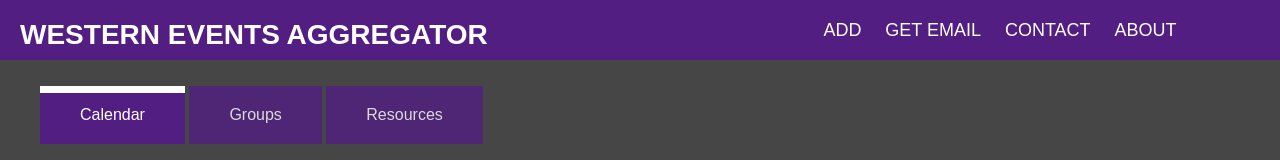
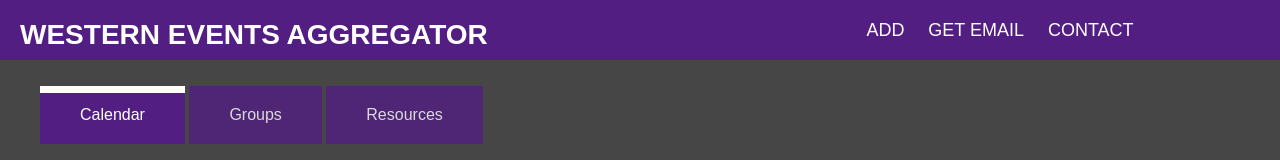
Before and after one commit to DragosRotaru/WesternEventsAgregator, a Flask app: page / in a window 1280 px wide. Shown: the top 161 px of the page. Run offline with Flask 2, Linux system fonts and the light colour scheme; some libraries are stand-ins or nearby versions.

Commit message:
remove about page

```diff
--- a/templates/layout.html
+++ b/templates/layout.html
@@ -29,7 +29,6 @@
         </li>
         <li><a href="/email">Get Email</a></li>
         <li><a href="/contact">Contact</a></li>
-        <li><a href="/about">About</a></li>
       </ul>
     </nav>
   </div>
--- a/westernuevents.py
+++ b/westernuevents.py
@@ -20,11 +20,6 @@ def showmainpage():
     # return "This page will show all my sources"
     return render_template('index.html', events=events, sources=sources)
 
-@app.route('/about')
-@app.route('/about.html')
-def showaboutpage():
-    # return "This will display the websites about page"
-    return render_template('about.html')
 
 @app.route('/contact')
 @app.route('/contact.html')
```
Also changed, not shown: templates/about.html (deleted, +0 -11 lines).
